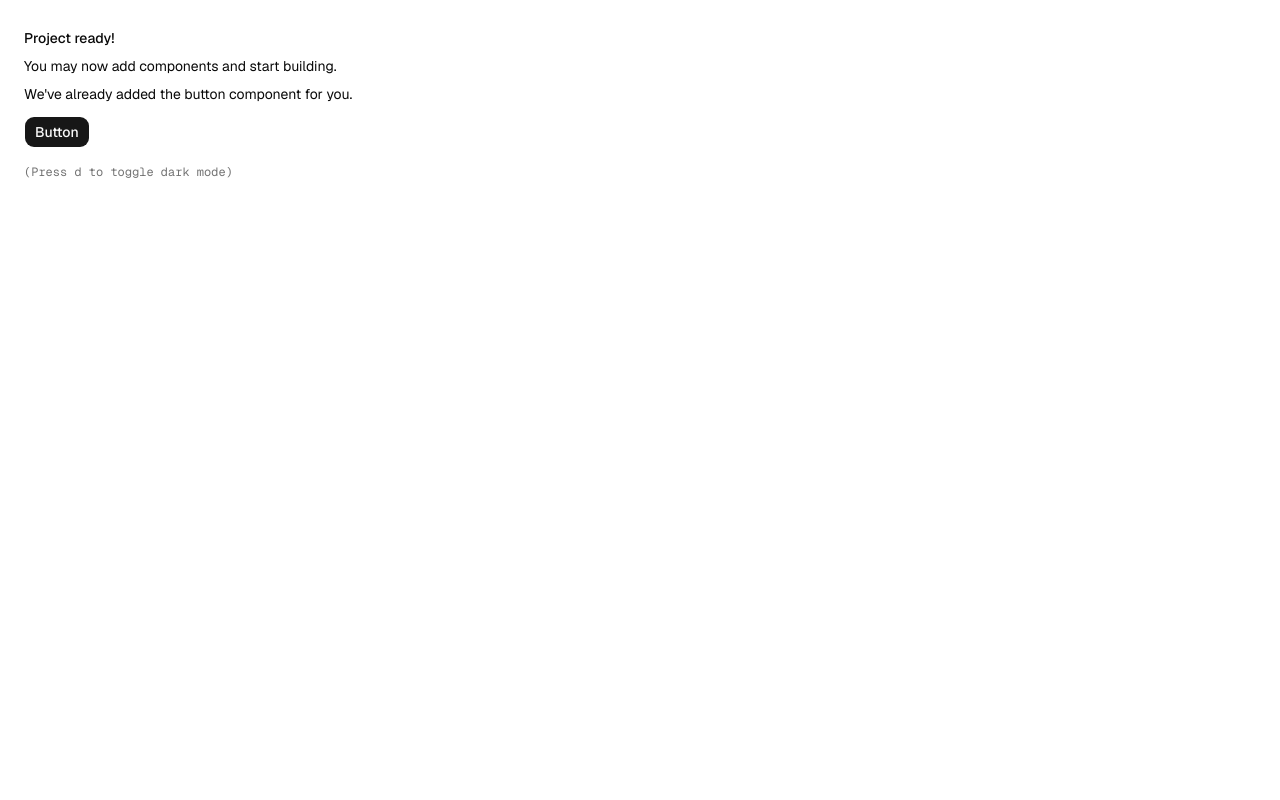
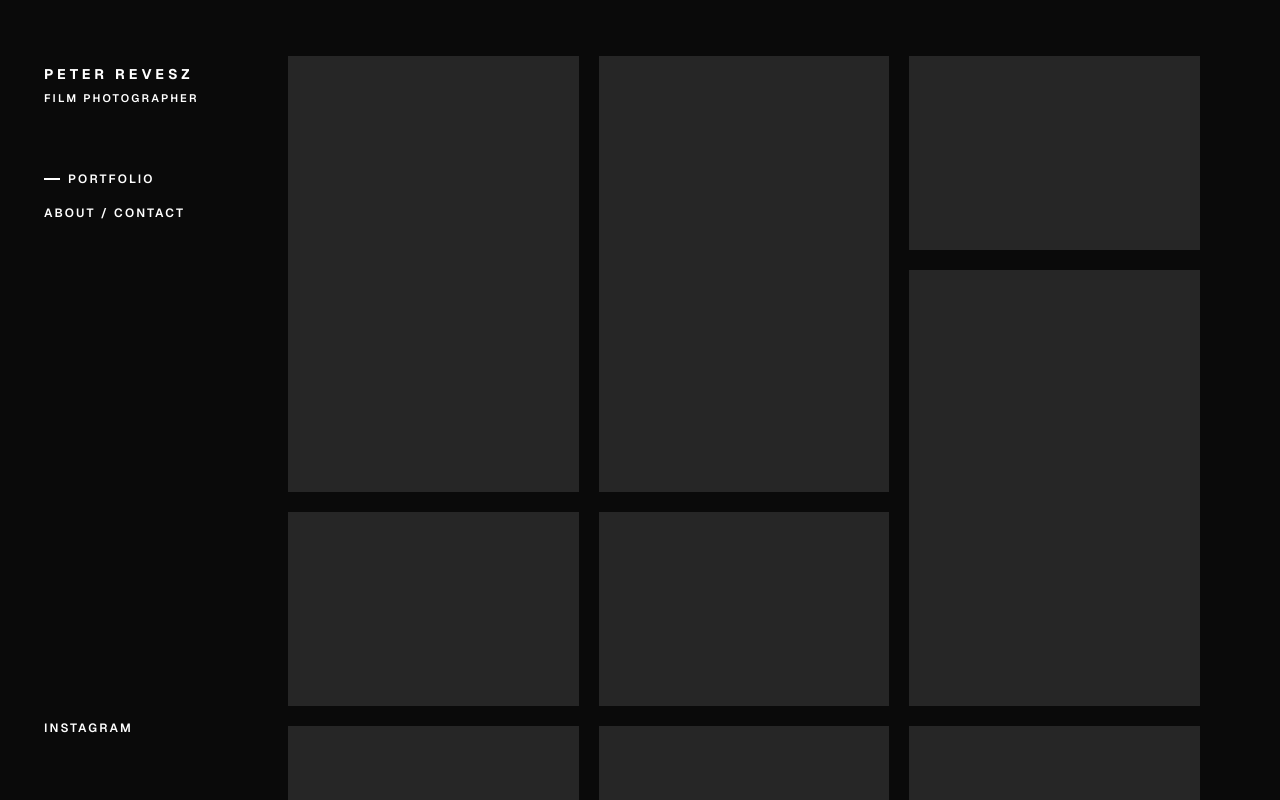
Before and after one commit to revesz-peter/photography-portfolio, a Next.js app in the folder apps/web/: page / in a window 1280 px wide. Shown: the top 800 px of the page. Built offline with nearby package versions, Linux system fonts and the light colour scheme.

Commit message:
feat: black & white film portfolio site
- Dark, minimal layout with fixed sidebar (name, nav, Instagram)
- Compact masonry grid of 35mm-proportioned placeholder frames
- About page with intro and Instagram contact
- Pin dev/start to port 3100 to avoid clashing with other local apps

```diff
--- /dev/null
+++ b/apps/web/app/[series]/page.tsx
@@ -0,0 +1,42 @@
+import type { Metadata } from "next"
+import { notFound } from "next/navigation"
+
+import { Gallery } from "@/components/gallery"
+import { getSeries, series } from "@/lib/photos"
+
+export const dynamicParams = false
+
+export function generateStaticParams() {
+  return series.map((s) => ({ series: s.slug }))
+}
+
+export async function generateMetadata(
+  props: PageProps<"/[series]">
+): Promise<Metadata> {
+  const { series: slug } = await props.params
+  const entry = getSeries(slug)
+  return entry ? { title: entry.title, description: entry.description } : {}
+}
+
+export default async function Page(props: PageProps<"/[series]">) {
+  const { series: slug } = await props.params
+  const entry = getSeries(slug)
+  if (!entry) notFound()
+
+  return (
+    <>
+      <header className="mb-8 flex flex-wrap items-baseline justify-between gap-x-6 gap-y-1">
+        <div>
+          <h1 className="text-sm font-bold tracking-[0.28em] uppercase">
+            {entry.title}
+          </h1>
+          <p className="mt-1.5 text-[13px]">{entry.description}</p>
+        </div>
+        <p className="text-[11px] font-semibold tracking-[0.18em] uppercase">
+          {entry.photos.length} frames
+        </p>
+      </header>
+      <Gallery photos={entry.photos} />
+    </>
+  )
+}
--- /dev/null
+++ b/apps/web/app/about/page.tsx
@@ -0,0 +1,38 @@
+import type { Metadata } from "next"
+
+import { Frame } from "@/components/frame"
+import type { Photo } from "@/lib/photos"
+import { site } from "@/lib/site"
+
+export const metadata: Metadata = {
+  title: "About / Contact",
+}
+
+// Add a self-portrait or a favourite frame here via `src`.
+const portrait: Photo = { id: "about", format: "35mm", orientation: "portrait" }
+
+export default function Page() {
+  return (
+    <div className="grid max-w-5xl gap-10 md:grid-cols-[minmax(0,5fr)_minmax(0,6fr)] md:gap-14">
+      <Frame photo={portrait} sizes="(min-width: 768px) 40vw, 100vw" preload />
+
+      <div className="max-w-md text-[15px] leading-relaxed">
+        <h1 className="mb-6 text-sm font-bold tracking-[0.28em] uppercase">
+          About
+        </h1>
+        <p>I am currently based in Budapest.</p>
+        <p className="mt-4">
+          <span aria-label="Contact">✉️</span> Instagram:{" "}
+          <a
+            href={site.instagram.url}
+            target="_blank"
+            rel="noreferrer"
+            className="font-semibold underline decoration-1 underline-offset-4 hover:no-underline"
+          >
+            @{site.instagram.handle}
+          </a>
+        </p>
+      </div>
+    </div>
+  )
+}
--- a/apps/web/app/layout.tsx
+++ b/apps/web/app/layout.tsx
@@ -1,15 +1,26 @@
+import type { Metadata } from "next"
 import { Geist, Geist_Mono } from "next/font/google"
 
 import "@workspace/ui/globals.css"
 import { ThemeProvider } from "@/components/theme-provider"
-import { cn } from "@workspace/ui/lib/utils";
+import { SiteNav } from "@/components/site-nav"
+import { site } from "@/lib/site"
+import { cn } from "@workspace/ui/lib/utils"
 
-const geist = Geist({subsets:['latin'],variable:'--font-sans'})
+const geist = Geist({ subsets: ["latin"], variable: "--font-sans" })
 
 const fontMono = Geist_Mono({
   subsets: ["latin"],
   variable: "--font-mono",
 })
+
+export const metadata: Metadata = {
+  title: {
+    default: `${site.name} | ${site.tagline}`,
+    template: `%s | ${site.name}`,
+  },
+  description: site.description,
+}
 
 export default function RootLayout({
   children,
@@ -20,10 +31,20 @@ export default function RootLayout({
     <html
       lang="en"
       suppressHydrationWarning
-      className={cn("antialiased", fontMono.variable, "font-sans", geist.variable)}
+      className={cn(
+        "antialiased",
+        fontMono.variable,
+        "font-sans",
+        geist.variable
+      )}
     >
       <body>
-        <ThemeProvider>{children}</ThemeProvider>
+        <ThemeProvider defaultTheme="dark" enableSystem={false}>
+          <SiteNav />
+          <main className="min-h-svh px-5 pt-4 pb-16 sm:px-8 lg:ml-72 lg:pt-14 lg:pr-20 lg:pl-0">
+            {children}
+          </main>
+        </ThemeProvider>
       </body>
     </html>
   )
--- a/apps/web/app/page.tsx
+++ b/apps/web/app/page.tsx
@@ -1,19 +1,11 @@
-import { Button } from "@workspace/ui/components/button"
+import { Gallery } from "@/components/gallery"
+import { featured } from "@/lib/photos"
 
 export default function Page() {
   return (
-    <div className="flex min-h-svh p-6">
-      <div className="flex max-w-md min-w-0 flex-col gap-4 text-sm leading-loose">
-        <div>
-          <h1 className="font-medium">Project ready!</h1>
-          <p>You may now add components and start building.</p>
-          <p>We&apos;ve already added the button component for you.</p>
-          <Button className="mt-2">Button</Button>
-        </div>
-        <div className="text-muted-foreground font-mono text-xs">
-          (Press <kbd>d</kbd> to toggle dark mode)
-        </div>
-      </div>
-    </div>
+    <>
+      <h1 className="sr-only">Featured</h1>
+      <Gallery photos={featured} />
+    </>
   )
 }
--- /dev/null
+++ b/apps/web/components/frame.tsx
@@ -0,0 +1,37 @@
+import Image from "next/image"
+
+import { cn } from "@workspace/ui/lib/utils"
+import { aspectRatio, type Photo } from "@/lib/photos"
+
+// A single photo at its negative's proportions, or an empty card until a scan is added.
+function Frame({
+  photo,
+  sizes,
+  preload,
+  className,
+}: {
+  photo: Photo
+  sizes: string
+  preload?: boolean
+  className?: string
+}) {
+  return (
+    <div
+      className={cn("relative w-full overflow-hidden bg-muted", className)}
+      style={{ aspectRatio: aspectRatio(photo) }}
+    >
+      {photo.src && (
+        <Image
+          src={photo.src}
+          alt={photo.alt ?? ""}
+          fill
+          sizes={sizes}
+          preload={preload}
+          className="object-cover grayscale"
+        />
+      )}
+    </div>
+  )
+}
+
+export { Frame }
--- /dev/null
+++ b/apps/web/components/gallery.tsx
@@ -0,0 +1,20 @@
+import { Frame } from "@/components/frame"
+import type { Photo } from "@/lib/photos"
+
+function Gallery({ photos }: { photos: Photo[] }) {
+  return (
+    <ul className="columns-2 gap-3 md:columns-3 lg:gap-5">
+      {photos.map((photo, i) => (
+        <li key={photo.id} className="mb-3 break-inside-avoid lg:mb-5">
+          <Frame
+            photo={photo}
+            sizes="(min-width: 768px) 25vw, 50vw"
+            preload={i < 2}
+          />
+        </li>
+      ))}
+    </ul>
+  )
+}
+
+export { Gallery }
--- /dev/null
+++ b/apps/web/components/site-nav.tsx
@@ -0,0 +1,98 @@
+"use client"
+
+import * as React from "react"
+import Link from "next/link"
+import { usePathname } from "next/navigation"
+
+import { cn } from "@workspace/ui/lib/utils"
+import { site } from "@/lib/site"
+
+const links = [
+  { href: "/", label: "Portfolio" },
+  { href: "/about", label: "About / Contact" },
+]
+
+const linkText = "text-xs font-semibold tracking-[0.18em] uppercase"
+
+function SiteNav() {
+  const pathname = usePathname()
+  const [open, setOpen] = React.useState(false)
+
+  return (
+    <header className="sticky top-0 z-40 bg-background/95 backdrop-blur lg:fixed lg:inset-y-0 lg:left-0 lg:w-72 lg:bg-transparent lg:backdrop-blur-none">
+      <div className="flex h-full flex-col px-5 py-5 sm:px-8 lg:px-11 lg:py-16">
+        <div className="flex items-start justify-between gap-4">
+          <Link href="/" className="block">
+            <span className="block text-sm font-bold tracking-[0.28em] uppercase">
+              {site.name}
+            </span>
+            <span className="mt-1.5 block text-[11px] font-semibold tracking-[0.2em] uppercase">
+              {site.tagline}
+            </span>
+          </Link>
+          <button
+            type="button"
+            className={cn(linkText, "lg:hidden")}
+            aria-expanded={open}
+            aria-controls="site-menu"
+            onClick={() => setOpen((v) => !v)}
+          >
+            {open ? "Close" : "Menu"}
+          </button>
+        </div>
+
+        <nav
+          id="site-menu"
+          aria-label="Main"
+          className={cn(
+            "mt-8 flex-col lg:mt-14 lg:flex lg:flex-1",
+            open ? "flex" : "hidden"
+          )}
+        >
+          <ul className="space-y-2.5">
+            {links.map((link) => {
+              const active = pathname === link.href
+              return (
+                <li key={link.href}>
+                  <Link
+                    href={link.href}
+                    aria-current={active ? "page" : undefined}
+                    onClick={() => setOpen(false)}
+                    className={cn(
+                      linkText,
+                      "inline-flex items-center transition-opacity",
+                      active ? "text-foreground" : "hover:opacity-70"
+                    )}
+                  >
+                    <span
+                      aria-hidden
+                      className={cn(
+                        "h-0.5 bg-foreground transition-all",
+                        active ? "mr-2 w-4" : "w-0"
+                      )}
+                    />
+                    {link.label}
+                  </Link>
+                </li>
+              )
+            })}
+          </ul>
+
+          <a
+            href={site.instagram.url}
+            target="_blank"
+            rel="noreferrer"
+            className={cn(
+              linkText,
+              "mt-8 mb-4 self-start transition-opacity hover:opacity-70 lg:mt-auto lg:mb-0"
+            )}
+          >
+            Instagram
+          </a>
+        </nav>
+      </div>
+    </header>
+  )
+}
+
+export { SiteNav }
--- /dev/null
+++ b/apps/web/lib/photos.ts
@@ -0,0 +1,70 @@
+export type Format = "35mm" | "6x6" | "6x7" | "4x5"
+
+export type Photo = {
+  id: string
+  format: Format
+  orientation: "portrait" | "landscape"
+  // Add your scans to apps/web/public/photos and point `src` at them,
+  // e.g. "/photos/portrait-01.jpg". Frames without `src` render as empty cards.
+  src?: string
+  alt?: string
+  caption?: string
+}
+
+export type Series = {
+  slug: string
+  title: string
+  description: string
+  photos: Photo[]
+}
+
+// Long edge / short edge of each negative.
+const ratios: Record<Format, [number, number]> = {
+  "35mm": [3, 2],
+  "6x6": [1, 1],
+  "6x7": [7, 6],
+  "4x5": [5, 4],
+}
+
+export function aspectRatio(photo: Photo) {
+  const [long, short] = ratios[photo.format]
+  return photo.orientation === "landscape" ? long / short : short / long
+}
+
+function roll(
+  slug: string,
+  format: Format,
+  orientations: Photo["orientation"][]
+): Photo[] {
+  return orientations.map((orientation, i) => ({
+    id: `${slug}-${String(i + 1).padStart(2, "0")}`,
+    format,
+    orientation,
+  }))
+}
+
+const P = "portrait"
+const L = "landscape"
+
+export const series: Series[] = [
+  {
+    slug: "portraits",
+    title: "Portraits",
+    description: "People, in available light.",
+    photos: roll("portraits", "35mm", [P, P, P, P, P, P]),
+  },
+  {
+    slug: "35mm",
+    title: "35mm",
+    description: "Streets and in-between moments.",
+    photos: roll("35mm", "35mm", [L, L, P, L, L, P, L, L]),
+  },
+]
+
+export const featured: Photo[] = roll("featured", "35mm", [
+  P, L, L, P, P, L, P, L, L, P, P, L,
+])
+
+export function getSeries(slug: string) {
+  return series.find((s) => s.slug === slug)
+}
--- /dev/null
+++ b/apps/web/lib/site.ts
@@ -0,0 +1,10 @@
+export const site = {
+  name: "Peter Revesz",
+  tagline: "Film Photographer",
+  description:
+    "Black and white 35mm film photography by Peter Revesz.",
+  instagram: {
+    handle: "peterrevesz_",
+    url: "https://www.instagram.com/peterrevesz_/",
+  },
+}
--- a/apps/web/package.json
+++ b/apps/web/package.json
@@ -4,9 +4,9 @@
   "type": "module",
   "private": true,
   "scripts": {
-    "dev": "next dev",
+    "dev": "next dev --port 3100",
     "build": "next build",
-    "start": "next start",
+    "start": "next start --port 3100",
     "lint": "eslint",
     "format": "prettier --write \"**/*.{ts,tsx}\"",
     "typecheck": "tsc --noEmit"
--- a/packages/ui/src/styles/globals.css
+++ b/packages/ui/src/styles/globals.css
@@ -87,7 +87,7 @@
 
 .dark {
     --background: oklch(0.145 0 0);
-    --foreground: oklch(0.985 0 0);
+    --foreground: oklch(1 0 0);
     --card: oklch(0.205 0 0);
     --card-foreground: oklch(0.985 0 0);
     --popover: oklch(0.205 0 0);
```
